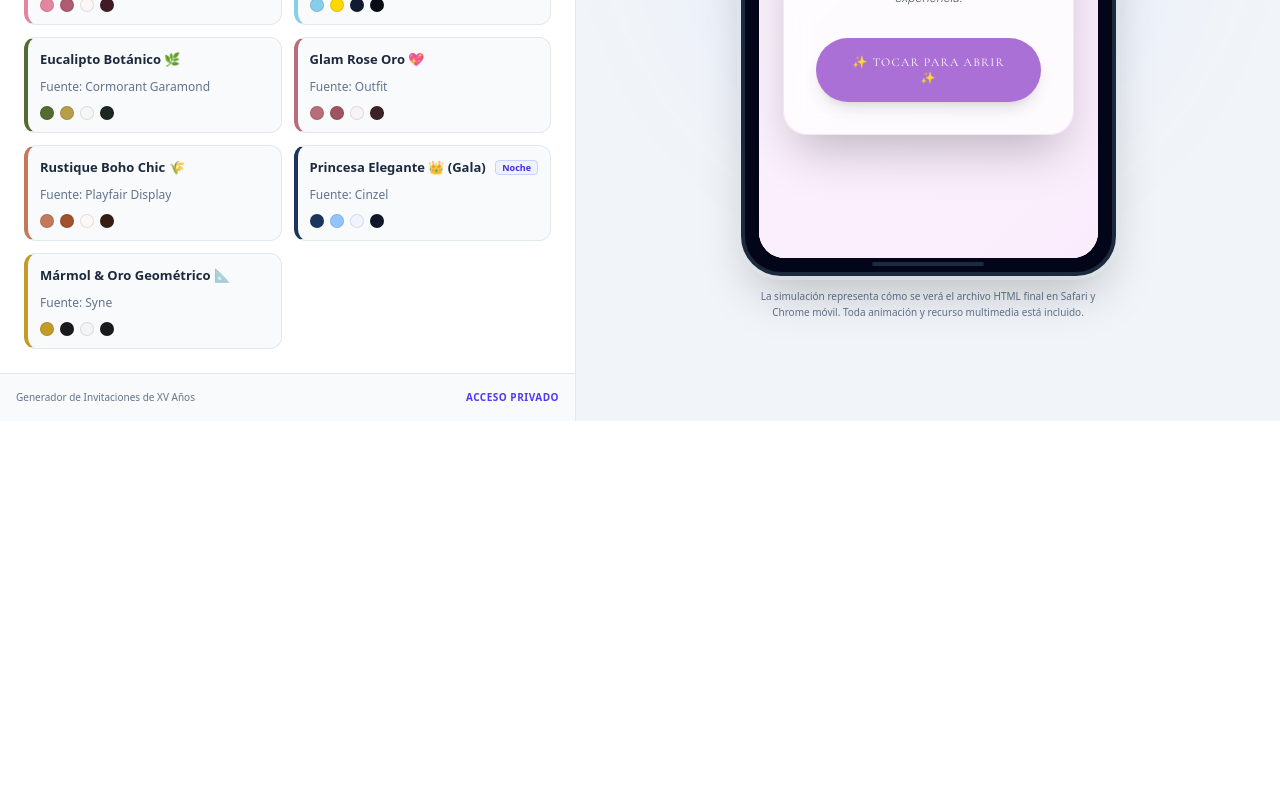
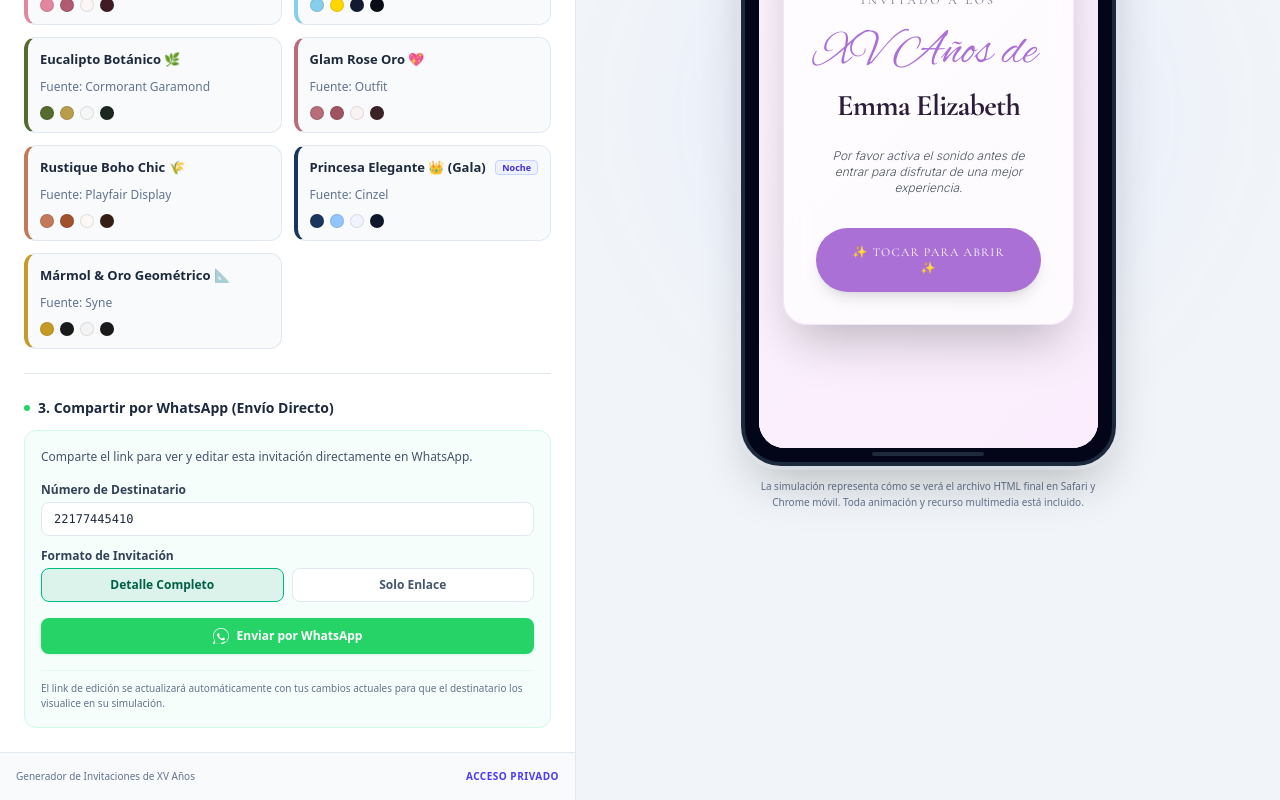
Before and after one commit to rbalta00/invitacionesmx, a React (Vite) app: page / in a window 1280 px wide. Shown: the part 651-1451 px from the top of the page. Before the commit the page ends 1072 px from the top, so only its background shows below. Built offline with nearby package versions, Linux system fonts and the light colour scheme; a web font is replaced by a local one.

Commit message:
feat: add WhatsApp sharing functionality
Implement handleEnviarWhatsApp to allow users to share invitation links and formatted details directly via WhatsApp using a predefined template.

```diff
--- a/src/App.tsx
+++ b/src/App.tsx
@@ -41,6 +41,10 @@ export default function App() {
   // Estado para controles de copiado temporal
   const [htmlCopiado, setHtmlCopiado] = useState(false);
   const [datosCopiados, setDatosCopiados] = useState(false);
+
+  // Estados para compartir por WhatsApp
+  const [whatsappDestino, setWhatsappDestino] = useState("22177445410");
+  const [whatsappTemplateId, setWhatsappTemplateId] = useState("completo");
 
   // Estados locales para nuevos elementos interactivos de listas
   const [nuevoItinHora, setNuevoItinHora] = useState("");
@@ -165,6 +169,40 @@ export default function App() {
         setTimeout(() => setDatosCopiados(false), 2000);
       })
       .catch(err => alert("Error al copiar datos JSON: " + err));
+  };
+
+  // Compartir datos de la invitación final por WhatsApp
+  const handleEnviarWhatsApp = () => {
+    const urlFinal = "https://ais-pre-gt7763na7jvvj2sv6undpi-53430969538.us-west2.run.app";
+    const nombreQuince = datos.nombre || "Sophia Valeria";
+
+    let fechaBonita = datos.fecha;
+    try {
+      if (datos.fecha) {
+        const d = new Date(datos.fecha);
+        fechaBonita = d.toLocaleDateString("es-MX", {
+          weekday: "long",
+          year: "numeric",
+          month: "long",
+          day: "numeric",
+          hour: "2-digit",
+          minute: "2-digit"
+        });
+      }
+    } catch (e) {
+      // Usar tal cual si falla
+    }
+
+    let msg = "";
+    if (whatsappTemplateId === "link-only") {
+      msg = `¡Hola! Te comparto el enlace final del Generador de Invitaciones de XV Años para personalizar la tuya: ${urlFinal}`;
+    } else {
+      msg = `¡Hola! Ya está lista la propuesta de invitación digital de XV Años para *${nombreQuince}*. 🌸✨\n\n📅 *Fecha:* ${fechaBonita}\n💒 *Misa:* ${datos.ceremonia.lugar || "Sin especificar"} (${datos.ceremonia.hora || "Sin especificar"} hrs)\n🎉 *Recepción:* ${datos.recepcion.lugar || "Sin especificar"} (${datos.recepcion.hora || "Sin especificar"} hrs)\n\n👉 Puedes ver la vista previa del diseño responsivo en tiempo real interactivo ingresando a este enlace:\n${urlFinal}`;
+    }
+
+    const numberClean = whatsappDestino.replace(/[^0-9]/g, "");
+    const waUrl = `https://api.whatsapp.com/send?phone=${numberClean}&text=${encodeURIComponent(msg)}`;
+    window.open(waUrl, "_blank");
   };
 
   // Procesar archivo cargado localmente (Convertir a Base64)
@@ -547,6 +585,76 @@ export default function App() {
                         </button>
                       );
                     })}
+                  </div>
+                </div>
+
+                {/* COMPARTIR POR WHATSAPP */}
+                <div className="border-t border-slate-200 pt-6">
+                  <h3 className="text-sm font-semibold text-slate-800 mb-3 flex items-center gap-2">
+                    <span className="w-1.5 h-1.5 rounded-full bg-[#25D366]"></span>
+                    3. Compartir por WhatsApp (Envío Directo)
+                  </h3>
+                  <div className="p-4 bg-emerald-50/50 border border-emerald-100 rounded-xl space-y-4">
+                    <p className="text-xs text-slate-600 leading-relaxed">
+                      Comparte el link para ver y editar esta invitación directamente en WhatsApp.
+                    </p>
+
+                    <div className="space-y-3">
+                      <div>
+                        <label className="block text-xs font-semibold text-slate-700 mb-1">Número de Destinatario</label>
+                        <input
+                          type="text"
+                          value={whatsappDestino}
+                          onChange={(e) => setWhatsappDestino(e.target.value)}
+                          placeholder="Ej. 22177445410"
+                          className="w-full px-3 py-2 bg-white border border-slate-200 rounded-lg text-slate-800 text-xs focus:border-emerald-500 outline-none font-mono"
+                        />
+                      </div>
+
+                      <div>
+                        <label className="block text-xs font-semibold text-slate-700 mb-1">Formato de Invitación</label>
+                        <div className="grid grid-cols-2 gap-2">
+                          <button
+                            type="button"
+                            onClick={() => setWhatsappTemplateId("completo")}
+                            className={`p-2 text-center rounded-lg border text-xs font-semibold transition cursor-pointer ${
+                              whatsappTemplateId === "completo"
+                                ? "bg-emerald-600/10 border-emerald-500 text-emerald-800"
+                                : "bg-white border-slate-200 text-slate-600 hover:bg-slate-50"
+                            }`}
+                          >
+                            Detalle Completo
+                          </button>
+                          <button
+                            type="button"
+                            onClick={() => setWhatsappTemplateId("link-only")}
+                            className={`p-2 text-center rounded-lg border text-xs font-semibold transition cursor-pointer ${
+                              whatsappTemplateId === "link-only"
+                                ? "bg-emerald-600/10 border-emerald-500 text-emerald-800"
+                                : "bg-white border-slate-200 text-slate-600 hover:bg-slate-50"
+                            }`}
+                          >
+                            Solo Enlace
+                          </button>
+                        </div>
+                      </div>
+                    </div>
+
+                    <button
+                      onClick={handleEnviarWhatsApp}
+                      className="w-full py-2.5 bg-[#25D366] hover:bg-[#20ba5a] active:scale-[0.98] text-white text-xs font-bold rounded-lg flex items-center justify-center gap-2 transition cursor-pointer shadow-sm shadow-emerald-500/10"
+                    >
+                      <svg className="w-4 h-4 fill-current" viewBox="0 0 24 24">
+                        <path d="M.057 24l1.687-6.163c-1.041-1.804-1.588-3.849-1.587-5.946C.06 5.348 5.397.01 12.008.01c3.202.001 6.212 1.246 8.477 3.513 2.262 2.268 3.507 5.28 3.505 8.484-.004 6.657-5.34 11.997-11.953 11.997-2.005-.001-3.973-.503-5.714-1.458L0 24zm12.035-2.024c1.801 0 3.559-.483 5.097-1.397l.365-.217 3.793.994-.101-3.693.24-.382c.983-1.566 1.502-3.39 1.501-5.275C22.99 5.8 18.055 1.12 12.01 1.12c-2.926 0-5.677 1.14-7.747 3.212C2.193 6.405 1.05 9.155 1.05 12.08c0 2.923.77 5.666 2.23 7.728l.243.344-.997 3.642 3.743-.981.36.214a10.932 10.932 0 0 0 5.406 1.413h.001zM17.47 15.3c-.297-.149-1.758-.867-2.03-.967-.273-.099-.471-.148-.67.15-.197.297-.767.966-.94 1.164-.173.199-.347.223-.644.075-.297-.15-1.255-.463-2.39-1.475-.883-.788-1.48-1.761-1.653-2.059-.173-.297-.018-.458.13-.606.134-.133.298-.347.446-.52.149-.174.198-.298.298-.497.099-.198.05-.371-.025-.52-.075-.149-.669-1.612-.916-2.207-.242-.579-.487-.5-.669-.51-.173-.008-.371-.01-.57-.01-.198 0-.52.074-.792.372-.272.297-1.04 1.016-1.04 2.479 0 1.462 1.065 2.875 1.213 3.074.149.198 2.096 3.2 5.077 4.487.709.306 1.262.489 1.694.625.712.227 1.36.195 1.871.118.571-.085 1.758-.719 2.006-1.413.248-.694.248-1.289.173-1.413-.074-.124-.272-.198-.57-.347z"/>
+                      </svg>
+                      Enviar por WhatsApp
+                    </button>
+
+                    <div className="border-t border-emerald-100/50 pt-2.5">
+                      <p className="text-[10px] text-slate-500 font-medium">
+                        El link de edición se actualizará automáticamente con tus cambios actuales para que el destinatario los visualice en su simulación.
+                      </p>
+                    </div>
                   </div>
                 </div>
 
```
